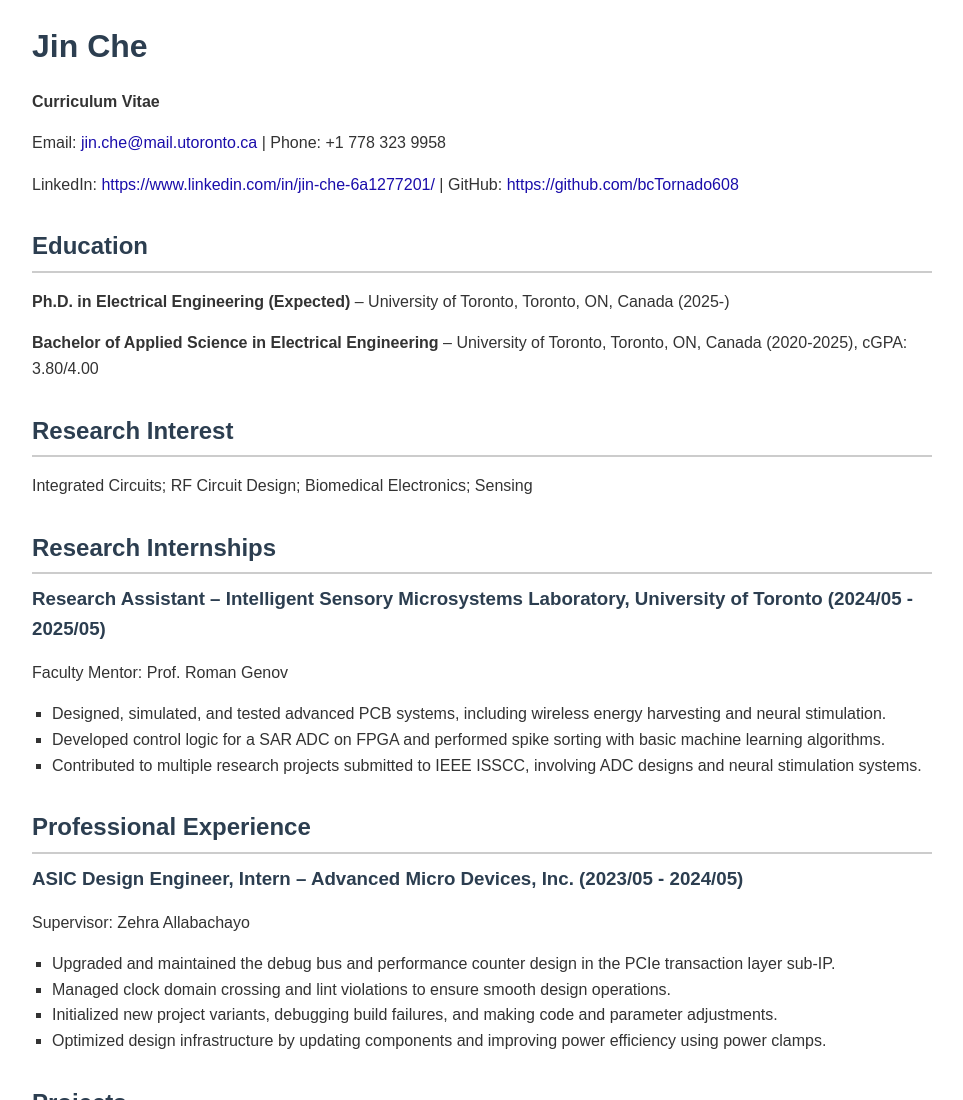
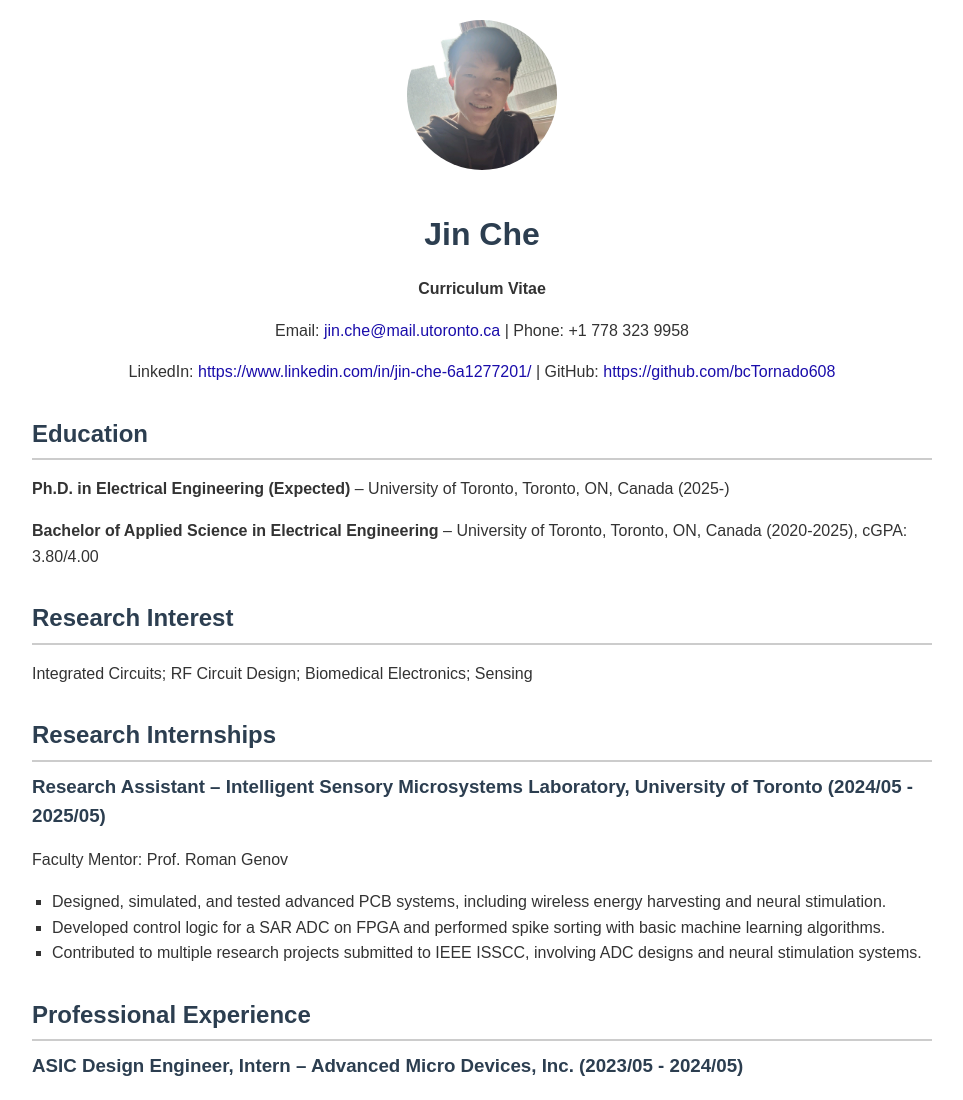
Before and after one commit to bcTornado608/chejin.github.io, a plain HTML site: page index.html in a window 1280 px wide. Shown: the top 1100 px of the page, without its empty margins (158-1121 px from the left). Drawn offline with Linux system fonts and the light colour scheme.

Commit message:
Update index.html

```diff
--- a/index.html
+++ b/index.html
@@ -17,7 +17,8 @@
 </head>
 <body>
 
-<header>
+<header style="text-align: center;">
+    <img src="profile.jpg" alt="Jin Che" style="width:150px; height:150px; border-radius:50%; object-fit:cover; margin-bottom:10px;">
     <h1>Jin Che</h1>
     <p><strong>Curriculum Vitae</strong></p>
     <p>Email: <a href="mailto:jin.che@mail.utoronto.ca">jin.che@mail.utoronto.ca</a> | Phone: +1 778 323 9958</p>
```
